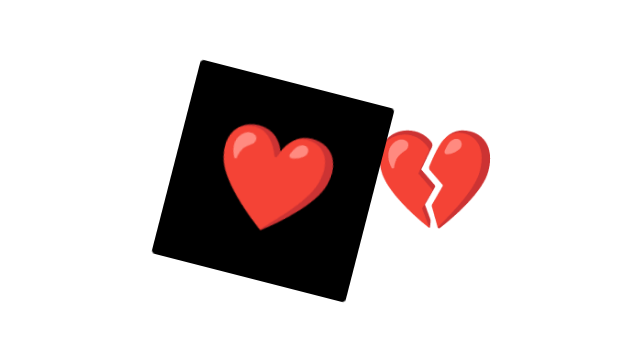
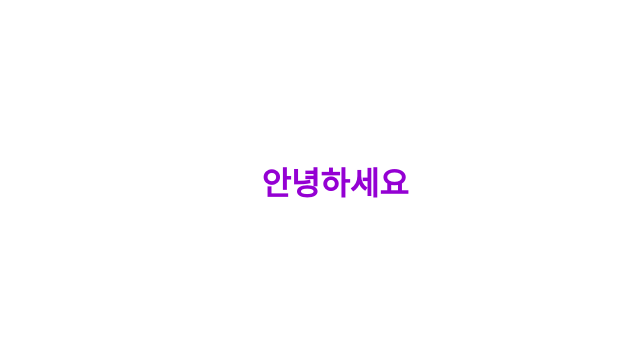
Before and after one commit to deopa0402/TypeScript-study, a React (Create React App) app: page / in a window 1280 px wide. Shown: the part 227-568 px from the top of the page, without its empty margins (313-953 px from the left). Built offline with nearby package versions, Linux system fonts and the light colour scheme.

Commit message:
#2.6 siper Recap (13:25) styled components

```diff
--- a/src/App.js
+++ b/src/App.js
@@ -1,4 +1,11 @@
-import styled, { keyframes } from 'styled-components';
+import styled from 'styled-components';
+
+const Title = styled.h1`
+  color: darkviolet;
+  &:hover {
+    color: purple;
+  }
+`;
 
 const Father = styled.div`
   display: flex;
@@ -6,51 +13,15 @@
   width: 100vw;
   justify-content: center;
   align-items: center;
-`;
-
-const animation = keyframes`
-  0% {
-    transform:rotate(0deg);
-    border-radius:0px;
-  }
-  50% {
-    transform:rotate(360deg);
-    border-radius:100px;
-  }
-  100% {
-    transform:rotate(0deg);
-    border-radius:0px;
+  ${Title}:hover {
+    font-size: 99px;
   }
 `;
 
-const Emoji = styled.span`
-  font-size: 100px;
-`;
-
-const Box = styled.div`
-  height: 200px;
-  width: 200px;
-  background-color: black;
-  display: flex;
-  justify-content: center;
-  align-items: center;
-  animation: ${animation} 1s linear infinite;
-  ${Emoji} {
-    &:hover {
-      font-size: 200px;
-    }
-    &:active {
-      opacity: 0;
-    }
-  }
-`;
 function App() {
   return (
     <Father>
-      <Box>
-        <Emoji as="F">❤️</Emoji>
-      </Box>
-      <Emoji>💔</Emoji>
+      <Title>안녕하세요</Title>
     </Father>
   );
 }
```
